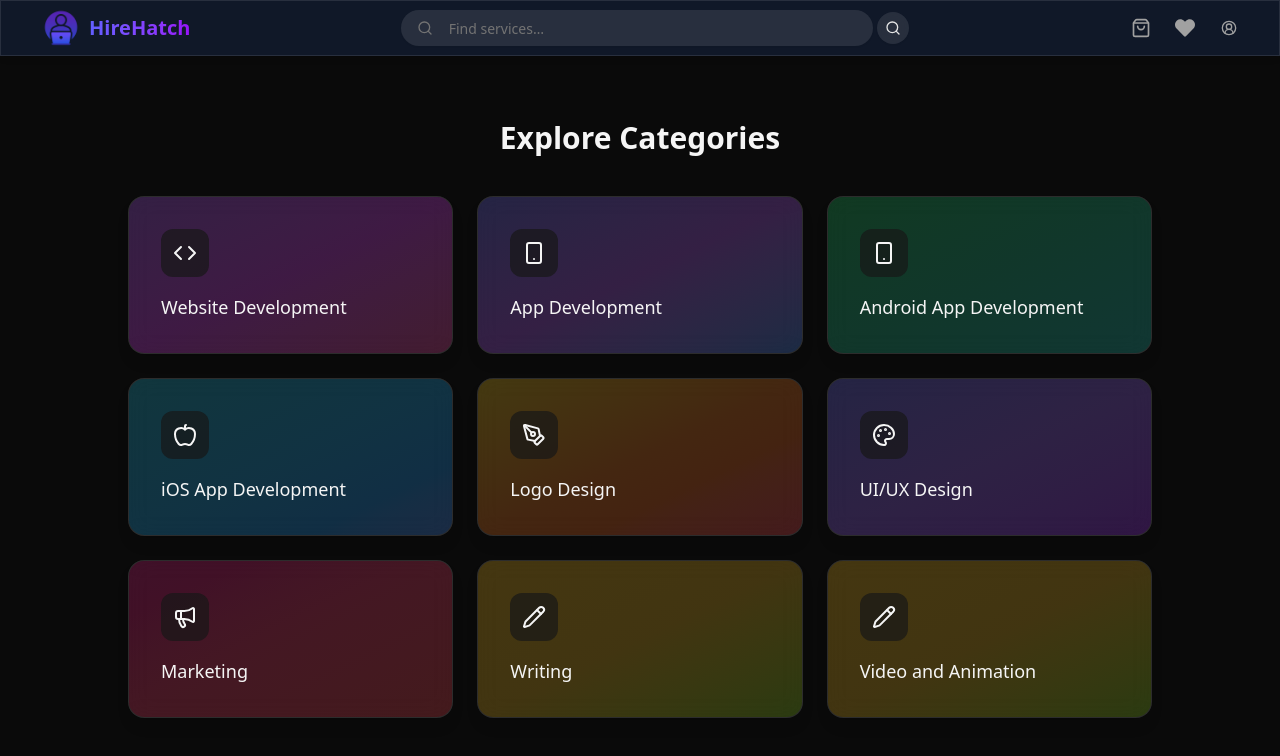
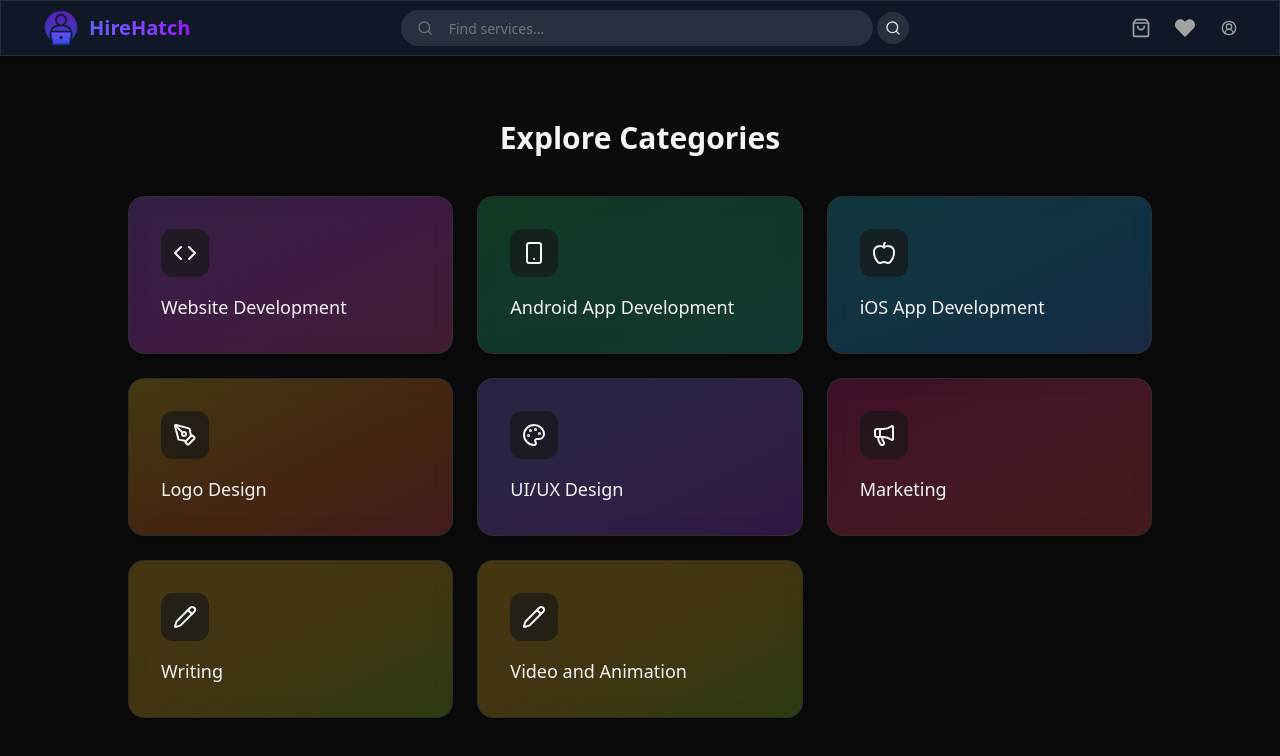
Before and after one commit to ShreyaSingh0206/freelancer_marketplace_client, a Next.js app: page /categories in a window 1280 px wide. Shown: the top 756 px of the page. Built offline with nearby package versions, Linux system fonts and the light colour scheme; no server answers.

Commit message:
new change

```diff
--- a/app/categories/page.js
+++ b/app/categories/page.js
@@ -18,12 +18,6 @@ const categories = [
     label: "Website Development",
     icon: Code,
     gradient: "from-purple-500 via-fuchsia-500 to-pink-500",
-  },
-  {
-    slug: "app-development",
-    label: "App Development",
-    icon: Smartphone,
-    gradient: "from-indigo-500 via-purple-500 to-blue-500",
   },
   {
     slug: "android-app-development",
--- a/app/gig_info/page.js
+++ b/app/gig_info/page.js
@@ -10,6 +10,8 @@ export default function GiginfoPage() {
   const [category, setCategory] = useState('')
   const [description, setDescription] = useState('')
   const [price, setPrice] = useState('')
+
+  const router = useRouter();
 
   const { user } = useAuth();
   console.log("Current User:", user);
@@ -27,7 +29,7 @@ export default function GiginfoPage() {
   formData.append("desc", description);
   formData.append("price", price);
   formData.append("thumbnail", thumbnail);
-   formData.append("seller", user._id);
+  //  formData.append("seller", user._id);
 
   try {
     const res = await fetch(`${process.env.NEXT_PUBLIC_API_URL}/api/gigs`, {
```
